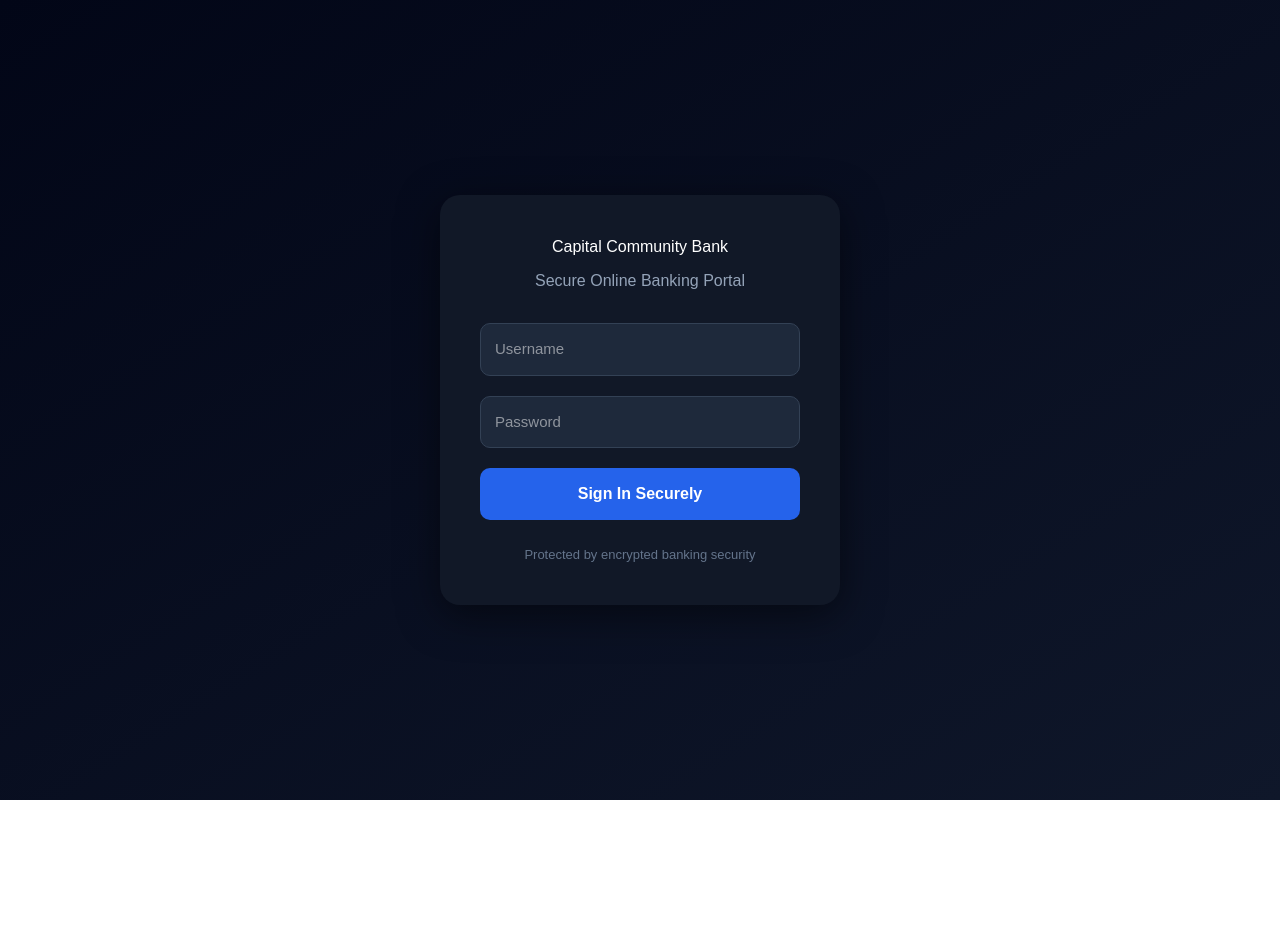
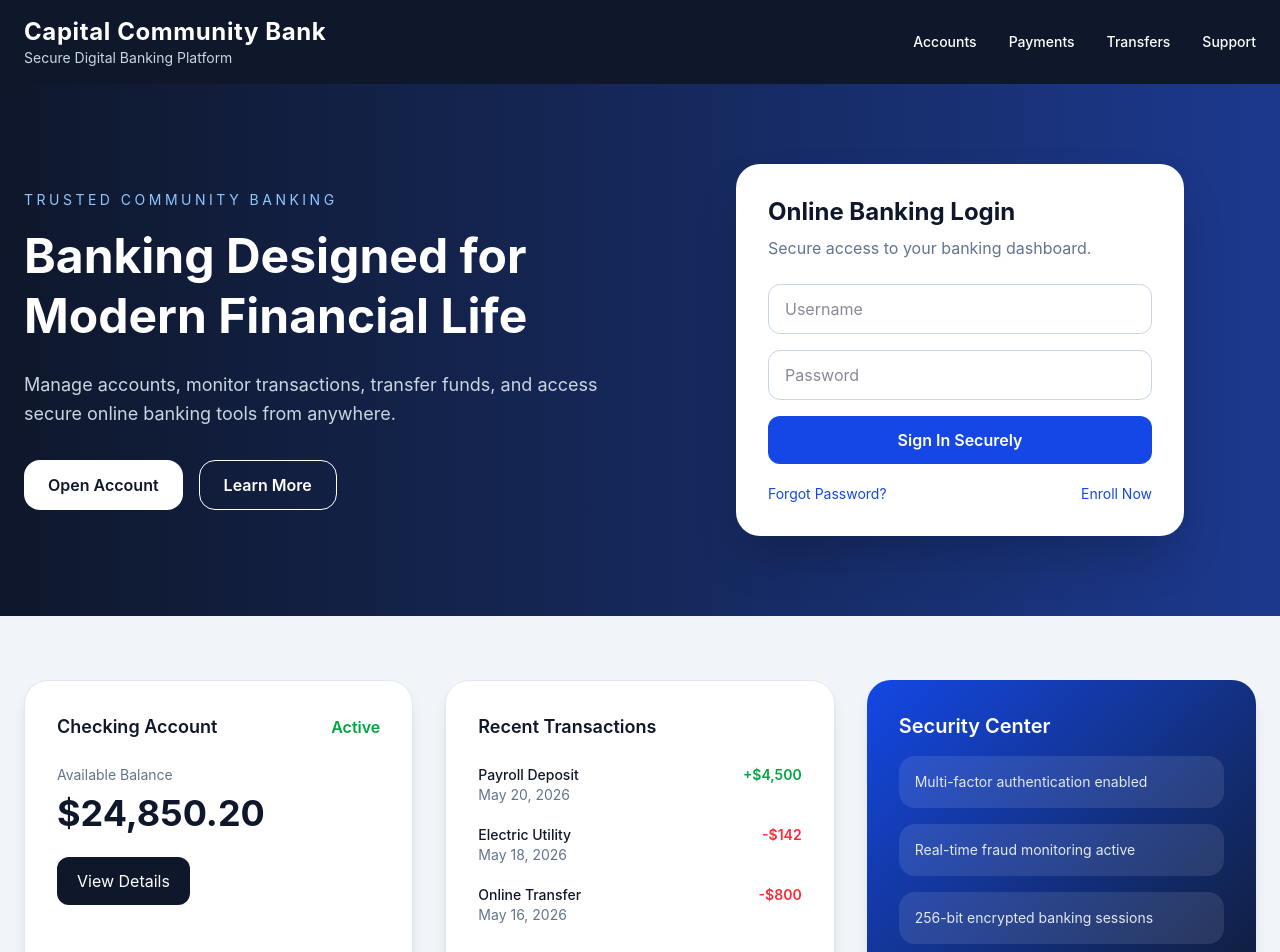
Before and after one commit to shantebroadus7-cpu/capital-community-bank, a React (Vite) app: page / in a window 1280 px wide. Shown: the top 952 px of the page. Before the commit the page ends 800 px from the top, so only its background shows below. Built offline with nearby package versions, Linux system fonts and the light colour scheme.

Commit message:
fixed professional banking UI

```diff
--- a/src/App.jsx
+++ b/src/App.jsx
@@ -1,290 +1,415 @@
 import { useState } from "react";
 
-function App() {
+export default function CapitalCommunityBank() {
   const [username, setUsername] = useState("");
   const [password, setPassword] = useState("");
+  const [loading, setLoading] = useState(false);
   const [message, setMessage] = useState("");
-  const [loggedIn, setLoggedIn] = useState(false);
-  const [loading, setLoading] = useState(false);
 
   const handleLogin = async () => {
+    try {
       setLoading(true);
+      setMessage("");
 
-    try {
-      const response = await fetch(
-        "https://capital-bank-api.onrender.com/api/login",
-        {
+      const response = await fetch("http://localhost:5000/api/login", {
         method: "POST",
         headers: {
           "Content-Type": "application/json",
         },
         body: JSON.stringify({ username, password }),
-        }
-      );
+      });
 
       const data = await response.json();
 
       if (response.ok) {
         localStorage.setItem("bank_token", data.token);
-        setLoggedIn(true);
+        setMessage("Login successful");
       } else {
-        setMessage(data.message || "Invalid login credentials");
+        setMessage(data.message || "Login failed");
       }
     } catch (error) {
-      setMessage("Unable to connect to secure banking server");
+      setMessage("Server connection error");
     } finally {
       setLoading(false);
     }
   };
-
-  if (loggedIn) {
   return (
-      <div
-        style={{
-          minHeight: "100vh",
-          background: "#0b1120",
-          color: "white",
-          fontFamily: "Arial, sans-serif",
-          padding: "40px",
-        }}
-      >
-        <div
-          style={{
-            display: "flex",
-            justifyContent: "space-between",
-            marginBottom: "40px",
-            borderBottom: "1px solid #1e293b",
-            paddingBottom: "20px",
-          }}
-        >
+    <div className="min-h-screen bg-slate-100 text-slate-900">
+      {/* Header */}
+      <header className="bg-slate-900 text-white shadow-lg">
+        <div className="max-w-7xl mx-auto px-6 py-4 flex items-center justify-between">
           <div>
-            <h1 style={{ margin: 0 }}>Capital Community Bank</h1>
-            <p style={{ color: "#94a3b8" }}>
-              Welcome back, John Doe
-            </p>
+            <h1 className="text-2xl font-bold tracking-wide">Capital Community Bank</h1>
+            <p className="text-sm text-slate-300">Secure Digital Banking Platform</p>
           </div>
 
-          <button
-            onClick={() => {
-              localStorage.removeItem("bank_token");
-              window.location.reload();
-            }}
-            style={{
-              background: "#dc2626",
-              color: "white",
-              border: "none",
-              padding: "12px 20px",
-              borderRadius: "8px",
-              cursor: "pointer",
-            }}
-          >
-            Logout
+          <nav className="hidden md:flex gap-8 text-sm font-medium">
+            <a href="#" className="hover:text-blue-300 transition">Accounts</a>
+            <a href="#" className="hover:text-blue-300 transition">Payments</a>
+            <a href="#" className="hover:text-blue-300 transition">Transfers</a>
+            <a href="#" className="hover:text-blue-300 transition">Support</a>
+          </nav>
+        </div>
+      </header>
+
+      {/* Hero */}
+      <section className="bg-gradient-to-r from-slate-900 to-blue-900 text-white py-20">
+        <div className="max-w-7xl mx-auto px-6 grid md:grid-cols-2 gap-12 items-center">
+          <div>
+            <p className="uppercase tracking-[0.25em] text-blue-300 text-sm mb-4">
+              Trusted Community Banking
+            </p>
+            <h2 className="text-5xl font-bold leading-tight mb-6">
+              Banking Designed for Modern Financial Life
+            </h2>
+            <p className="text-slate-300 text-lg leading-relaxed mb-8">
+              Manage accounts, monitor transactions, transfer funds, and access
+              secure online banking tools from anywhere.
+            </p>
+
+            <div className="flex gap-4 flex-wrap">
+              <button className="bg-white text-slate-900 px-6 py-3 rounded-2xl font-semibold hover:scale-105 transition">
+                Open Account
               </button>
-        </div>
 
-        <div
-          style={{
-            display: "grid",
-            gridTemplateColumns: "repeat(auto-fit, minmax(300px, 1fr))",
-            gap: "20px",
-          }}
-        >
-          <div
-            style={{
-              background: "#111827",
-              padding: "25px",
-              borderRadius: "16px",
-            }}
-          >
-            <p style={{ color: "#94a3b8" }}>Available Balance</p>
-            <h1>$250,000.00</h1>
-          </div>
-
-          <div
-            style={{
-              background: "#111827",
-              padding: "25px",
-              borderRadius: "16px",
-            }}
-          >
-            <p style={{ color: "#94a3b8" }}>Account Number</p>
-            <h2>4589201345</h2>
-          </div>
-
-          <div
-            style={{
-              background: "#111827",
-              padding: "25px",
-              borderRadius: "16px",
-            }}
-          >
-            <p style={{ color: "#94a3b8" }}>Routing Number</p>
-            <h2>021000021</h2>
+              <button className="border border-white px-6 py-3 rounded-2xl font-semibold hover:bg-white hover:text-slate-900 transition">
+                Learn More
+              </button>
             </div>
           </div>
 
-        <div
-          style={{
-            background: "#111827",
-            marginTop: "30px",
-            borderRadius: "16px",
-            padding: "25px",
-          }}
-        >
-          <h2>Recent Transactions</h2>
+          {/* Login Card */}
+          <div className="bg-white text-slate-900 rounded-3xl shadow-2xl p-8 max-w-md w-full mx-auto">
+            <h3 className="text-2xl font-bold mb-2">Online Banking Login</h3>
+            <p className="text-slate-500 mb-6">
+              Secure access to your banking dashboard.
+            </p>
 
-          <table
-            style={{
-              width: "100%",
-              marginTop: "20px",
-              borderCollapse: "collapse",
-            }}
-          >
-            <thead>
-              <tr style={{ color: "#94a3b8", textAlign: "left" }}>
-                <th style={{ paddingBottom: "15px" }}>Date</th>
-                <th>Description</th>
-                <th>Amount</th>
-                <th>Status</th>
-              </tr>
-            </thead>
-
-            <tbody>
-              <tr>
-                <td style={{ padding: "15px 0" }}>May 22, 2026</td>
-                <td>Wire Transfer Deposit</td>
-                <td style={{ color: "#22c55e" }}>+$15,000.00</td>
-                <td>Completed</td>
-              </tr>
-
-              <tr>
-                <td style={{ padding: "15px 0" }}>May 20, 2026</td>
-                <td>ATM Withdrawal</td>
-                <td style={{ color: "#ef4444" }}>-$500.00</td>
-                <td>Completed</td>
-              </tr>
-
-              <tr>
-                <td style={{ padding: "15px 0" }}>May 18, 2026</td>
-                <td>Online Transfer</td>
-                <td style={{ color: "#ef4444" }}>-$2,300.00</td>
-                <td>Pending</td>
-              </tr>
-            </tbody>
-          </table>
-        </div>
-      </div>
-    );
-  }
-
-  return (
-    <div
-      style={{
-        minHeight: "100vh",
-        background:
-          "linear-gradient(to bottom right, #020617, #0f172a)",
-        display: "flex",
-        justifyContent: "center",
-        alignItems: "center",
-        fontFamily: "Arial, sans-serif",
-      }}
-    >
-      <div
-        style={{
-          width: "400px",
-          background: "#111827",
-          borderRadius: "20px",
-          padding: "40px",
-          boxShadow: "0 10px 40px rgba(0,0,0,0.5)",
-        }}
-      >
-        <div style={{ textAlign: "center", marginBottom: "30px" }}>
-          <h1 style={{ color: "white", marginBottom: "10px" }}>
-            Capital Community Bank
-          </h1>
-
-          <p style={{ color: "#94a3b8" }}>
-            Secure Online Banking Portal
-          </p>
-        </div>
-
+            <div className="space-y-4">
               <input
+                value={username}
+                onChange={(e) => setUsername(e.target.value)}
                 type="text"
                 placeholder="Username"
-          value={username}
-          onChange={(e) => setUsername(e.target.value)}
-          style={{
-            width: "100%",
-            padding: "14px",
-            marginBottom: "20px",
-            borderRadius: "10px",
-            border: "1px solid #334155",
-            background: "#1e293b",
-            color: "white",
-            fontSize: "15px",
-          }}
+                className="w-full border border-slate-300 rounded-xl px-4 py-3 focus:outline-none focus:ring-2 focus:ring-blue-600"
               />
 
               <input
+                value={password}
+                onChange={(e) => setPassword(e.target.value)}
                 type="password"
                 placeholder="Password"
-          value={password}
-          onChange={(e) => setPassword(e.target.value)}
-          style={{
-            width: "100%",
-            padding: "14px",
-            marginBottom: "20px",
-            borderRadius: "10px",
-            border: "1px solid #334155",
-            background: "#1e293b",
-            color: "white",
-            fontSize: "15px",
-          }}
+                className="w-full border border-slate-300 rounded-xl px-4 py-3 focus:outline-none focus:ring-2 focus:ring-blue-600"
               />
 
               <button
                 onClick={handleLogin}
                 disabled={loading}
-          style={{
-            width: "100%",
-            padding: "14px",
-            borderRadius: "10px",
-            border: "none",
-            background: "#2563eb",
-            color: "white",
-            fontSize: "16px",
-            fontWeight: "bold",
-            cursor: "pointer",
-          }}
+                className="w-full bg-blue-700 hover:bg-blue-800 text-white py-3 rounded-xl font-semibold transition"
               >
-          {loading ? "Authenticating..." : "Sign In Securely"}
+                {loading ? "Signing In..." : "Sign In Securely"}
               </button>
 
               {message && (
-          <p
-            style={{
-              color: "#ef4444",
-              marginTop: "20px",
-              textAlign: "center",
-            }}
-          >
-            {message}
-          </p>
+                <p className="text-sm text-center text-slate-600">{message}</p>
               )}
+            </div>
 
-        <div
-          style={{
-            marginTop: "25px",
-            textAlign: "center",
-            color: "#64748b",
-            fontSize: "13px",
-          }}
-        >
-          Protected by encrypted banking security
+            <div className="flex justify-between text-sm mt-5 text-blue-700">
+              <a href="#">Forgot Password?</a>
+              <a href="#">Enroll Now</a>
             </div>
           </div>
+        </div>
+      </section>
+
+      {/* Banking Overview */}
+      <section className="max-w-7xl mx-auto px-6 py-16">
+        <div className="grid lg:grid-cols-3 gap-8">
+          <div className="bg-white rounded-3xl p-8 shadow-lg border border-slate-200">
+            <div className="flex items-center justify-between mb-6">
+              <h3 className="text-lg font-semibold">Checking Account</h3>
+              <span className="text-green-600 font-semibold">Active</span>
+            </div>
+
+            <p className="text-slate-500 text-sm">Available Balance</p>
+            <h2 className="text-4xl font-bold mt-2">$24,850.20</h2>
+
+            <button className="mt-6 bg-slate-900 text-white px-5 py-3 rounded-xl hover:bg-slate-700 transition">
+              View Details
+            </button>
+          </div>
+
+          <div className="bg-white rounded-3xl p-8 shadow-lg border border-slate-200">
+            <h3 className="text-lg font-semibold mb-6">Recent Transactions</h3>
+
+            <div className="space-y-5 text-sm">
+              <div className="flex justify-between">
+                <div>
+                  <p className="font-medium">Payroll Deposit</p>
+                  <p className="text-slate-500">May 20, 2026</p>
+                </div>
+                <p className="text-green-600 font-semibold">+$4,500</p>
+              </div>
+
+              <div className="flex justify-between">
+                <div>
+                  <p className="font-medium">Electric Utility</p>
+                  <p className="text-slate-500">May 18, 2026</p>
+                </div>
+                <p className="text-red-500 font-semibold">-$142</p>
+              </div>
+
+              <div className="flex justify-between">
+                <div>
+                  <p className="font-medium">Online Transfer</p>
+                  <p className="text-slate-500">May 16, 2026</p>
+                </div>
+                <p className="text-red-500 font-semibold">-$800</p>
+              </div>
+            </div>
+          </div>
+
+          <div className="bg-gradient-to-br from-blue-700 to-slate-900 text-white rounded-3xl p-8 shadow-lg">
+            <h3 className="text-xl font-semibold mb-4">Security Center</h3>
+
+            <div className="space-y-4 text-sm text-slate-200">
+              <div className="bg-white/10 rounded-2xl p-4">
+                Multi-factor authentication enabled
+              </div>
+
+              <div className="bg-white/10 rounded-2xl p-4">
+                Real-time fraud monitoring active
+              </div>
+
+              <div className="bg-white/10 rounded-2xl p-4">
+                256-bit encrypted banking sessions
+              </div>
+            </div>
+
+            <button className="mt-8 bg-white text-slate-900 px-5 py-3 rounded-xl font-semibold hover:scale-105 transition">
+              Manage Security
+            </button>
+          </div>
+        </div>
+      </section>
+
+      {/* Services */}
+      <section className="bg-white py-16 border-t border-slate-200">
+        <div className="max-w-7xl mx-auto px-6">
+          <div className="text-center mb-12">
+            <p className="uppercase text-blue-700 tracking-[0.2em] text-sm mb-3">
+              Digital Services
+            </p>
+            <h2 className="text-4xl font-bold">Everything You Need in One Platform</h2>
+          </div>
+
+          <div className="grid md:grid-cols-3 gap-8">
+            <div className="bg-slate-50 rounded-3xl p-8 border border-slate-200 hover:shadow-lg transition">
+              <h3 className="text-xl font-semibold mb-3">Mobile Banking</h3>
+              <p className="text-slate-600 leading-relaxed">
+                Access your finances anytime with secure mobile banking features.
+              </p>
+            </div>
+
+            <div className="bg-slate-50 rounded-3xl p-8 border border-slate-200 hover:shadow-lg transition">
+              <h3 className="text-xl font-semibold mb-3">Instant Transfers</h3>
+              <p className="text-slate-600 leading-relaxed">
+                Send and receive funds instantly with protected transfer systems.
+              </p>
+            </div>
+
+            <div className="bg-slate-50 rounded-3xl p-8 border border-slate-200 hover:shadow-lg transition">
+              <h3 className="text-xl font-semibold mb-3">Bill Payments</h3>
+              <p className="text-slate-600 leading-relaxed">
+                Schedule recurring payments and monitor your billing activity.
+              </p>
+            </div>
+          </div>
+        </div>
+      </section>
+
+      {/* Footer */}
+      <footer className="bg-slate-900 text-slate-300 py-10">
+        <div className="max-w-7xl mx-auto px-6 flex flex-col md:flex-row justify-between gap-8">
+          <div>
+            <h3 className="text-xl font-bold text-white">Capital Community Bank</h3>
+            <p className="mt-3 max-w-md text-sm leading-relaxed">
+              Providing secure, reliable, and community-focused financial services
+              through innovative digital banking solutions.
+            </p>
+          </div>
+
+          <div className="grid grid-cols-2 gap-10 text-sm">
+            <div>
+              <h4 className="text-white font-semibold mb-3">Banking</h4>
+              <ul className="space-y-2">
+                <li>Savings Accounts</li>
+                <li>Loans</li>
+                <li>Credit Cards</li>
+                <li>Business Banking</li>
+              </ul>
+            </div>
+
+            <div>
+              <h4 className="text-white font-semibold mb-3">Support</h4>
+              <ul className="space-y-2">
+                <li>Customer Care</li>
+                <li>Fraud Protection</li>
+                <li>Security Center</li>
+                <li>Contact Us</li>
+              </ul>
+            </div>
+          </div>
+        </div>
+      </footer>
     </div>
   );
 }
 
-export default App;
+/*
+====================================================
+BACKEND SERVER SETUP (Node.js + Express)
+====================================================
+
+1. Create backend folder:
+
+mkdir backend
+cd backend
+
+2. Install dependencies:
+
+npm init -y
+npm install express cors dotenv bcryptjs jsonwebtoken mongoose
+npm install nodemon --save-dev
+
+3. Create server.js
+
+----------------------------------------------------
+
+const express = require('express');
+const cors = require('cors');
+const mongoose = require('mongoose');
+const bcrypt = require('bcryptjs');
+const jwt = require('jsonwebtoken');
+require('dotenv').config();
+
+const app = express();
+
+app.use(cors());
+app.use(express.json());
+
+mongoose.connect(process.env.MONGO_URI)
+.then(() => console.log('Database Connected'));
+
+const UserSchema = new mongoose.Schema({
+  username: String,
+  password: String,
+  balance: Number,
+});
+
+const User = mongoose.model('User', UserSchema);
+
+app.post('/api/register', async (req, res) => {
+  try {
+    const hashedPassword = await bcrypt.hash(req.body.password, 10);
+
+    const user = new User({
+      username: req.body.username,
+      password: hashedPassword,
+      balance: 24850.20,
+    });
+
+    await user.save();
+
+    res.json({ message: 'Account created successfully' });
+  } catch (error) {
+    res.status(500).json({ message: 'Registration failed' });
+  }
+});
+
+app.post('/api/login', async (req, res) => {
+  try {
+    const user = await User.findOne({ username: req.body.username });
+
+    if (!user) {
+      return res.status(400).json({ message: 'User not found' });
+    }
+
+    const validPassword = await bcrypt.compare(
+      req.body.password,
+      user.password
+    );
+
+    if (!validPassword) {
+      return res.status(400).json({ message: 'Invalid password' });
+    }
+
+    const token = jwt.sign(
+      { id: user._id },
+      process.env.JWT_SECRET,
+      { expiresIn: '1d' }
+    );
+
+    res.json({
+      token,
+      username: user.username,
+      balance: user.balance,
+    });
+  } catch (error) {
+    res.status(500).json({ message: 'Server error' });
+  }
+});
+
+app.listen(5000, () => {
+  console.log('Backend running on port 5000');
+});
+
+----------------------------------------------------
+
+4. Create .env file:
+
+MONGO_URI=your_mongodb_connection
+JWT_SECRET=capitalcommunitybanksecurekey
+
+5. Run backend:
+
+npx nodemon server.js
+
+====================================================
+MONGODB DATABASE
+====================================================
+
+Use MongoDB Atlas:
+https://www.mongodb.com/atlas
+
+Create cluster and copy connection string.
+
+====================================================
+DEPLOYMENT
+====================================================
+
+Frontend:
+- Vercel
+- Netlify
+
+Backend:
+- Render
+- Railway
+- AWS EC2
+
+====================================================
+SECURITY FEATURES TO ADD NEXT
+====================================================
+
+- Two-factor authentication
+- Transaction history APIs
+- Admin dashboard
+- Fraud monitoring
+- Email verification
+- Password reset system
+- Secure banking sessions
+- HTTPS SSL encryption
+- Role-based account access
+
+*/
```
Lines whose indentation alone changed are shown as unchanged.
